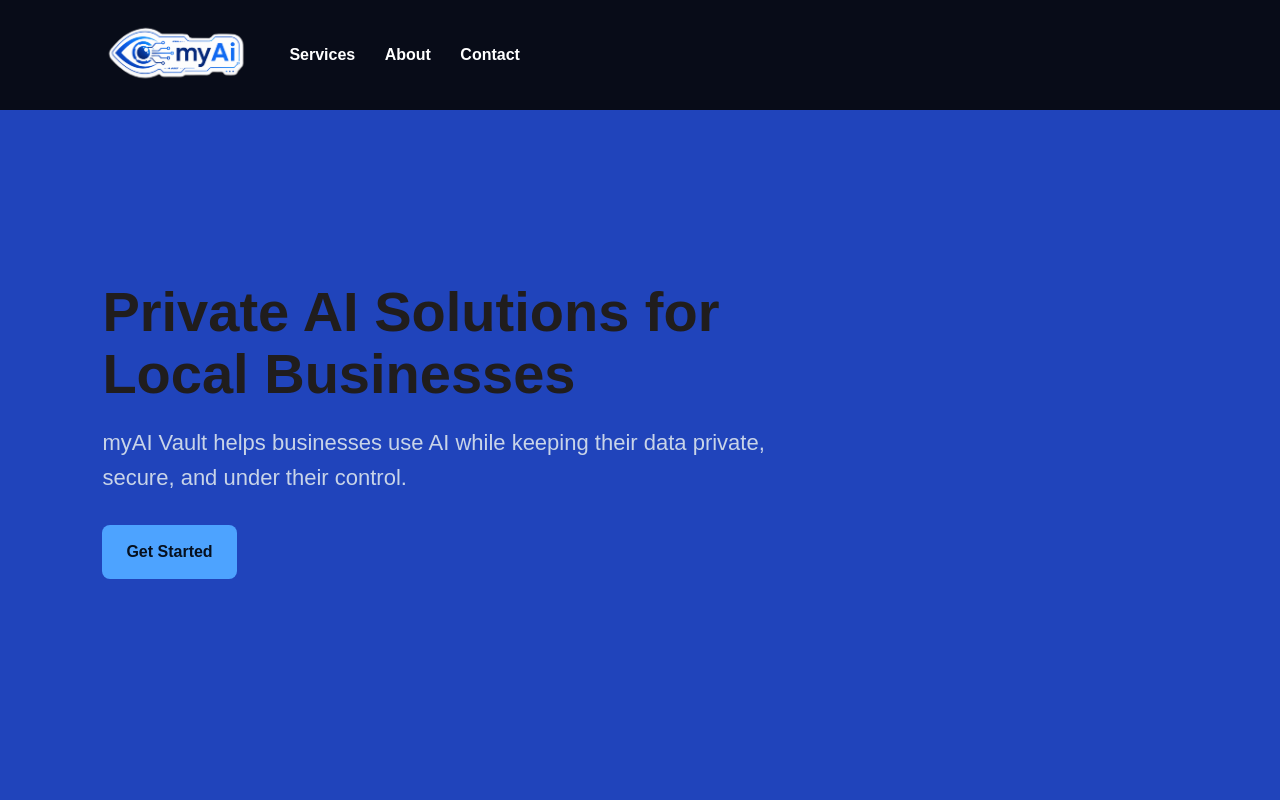
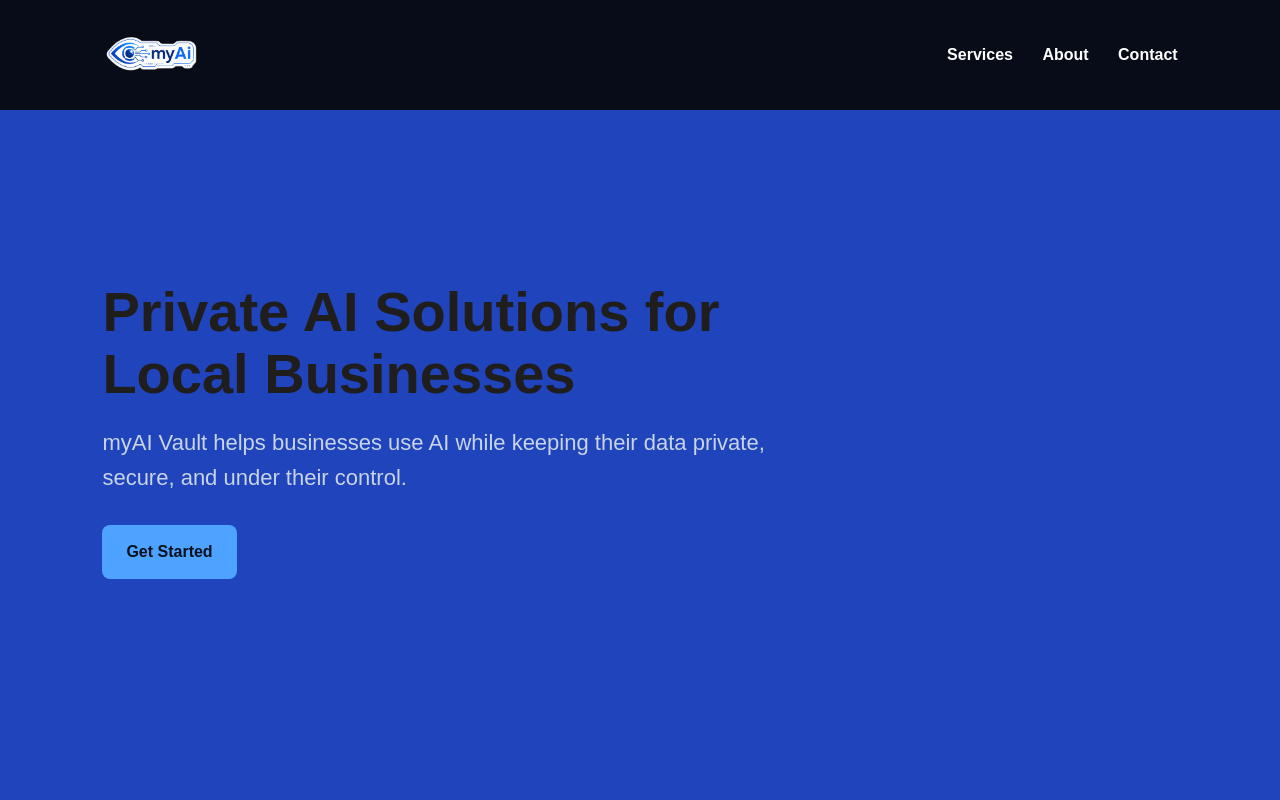
Before and after one commit to myAIvault509/myai-webpage, a plain HTML site: page index.html in a window 1280 px wide. Shown: the top 800 px of the page. Drawn offline with Linux system fonts and the light colour scheme.

```diff
--- a/style.css
+++ b/style.css
@@ -115,7 +115,7 @@
 }
 
 .logo-area img {
-  width: 150px;
+  width: 100px;
   height: auto;
   object-fit: contain;
 }
```
Also changed, not shown: Secure_Data_Control.html (+1 -0 lines), index.html (+1 -0 lines).
